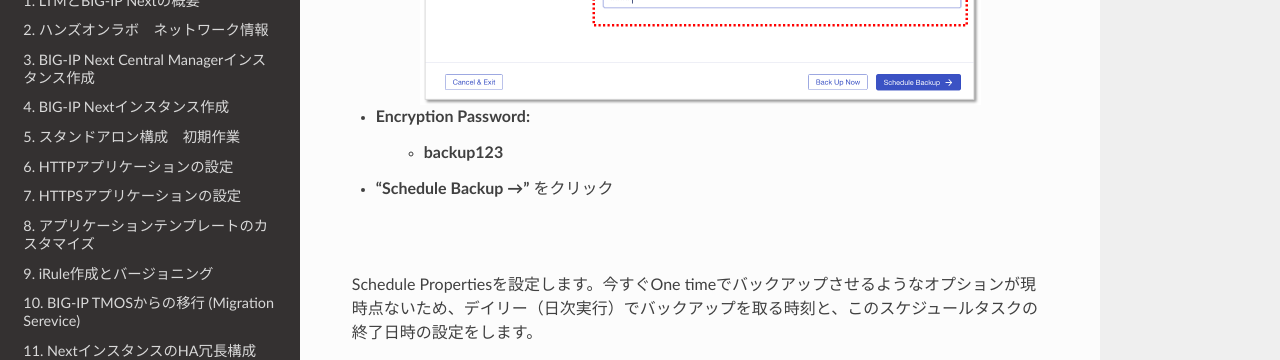
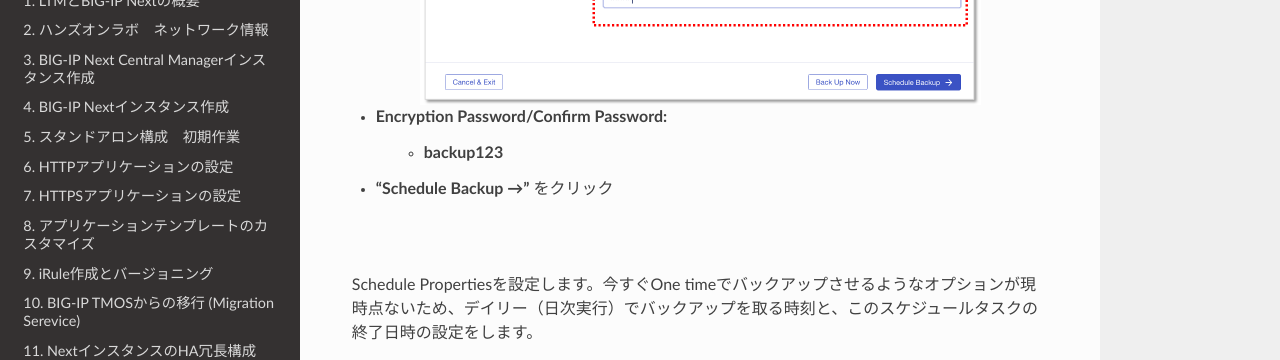
Before and after one commit to BeF5/f5j-easy-setup-next-ltm, a Sphinx documentation site: the page built from docs/content12/module01/module01.rst, in a window 1280 px wide and 900 px high, scrolled down 793 px. Shown: the part 151-511 px from the top of the window. Built offline with Sphinx 7.4.7 and the Read the Docs theme 2.0.0, drawn with Linux system fonts in a browser that asks for light colours.

Commit message:
Update module01.rst

```diff
--- a/docs/content12/module01/module01.rst
+++ b/docs/content12/module01/module01.rst
@@ -14,7 +14,7 @@ Backup Credentialsで、リストア時に使用するPasswordを設定します
    :scale: 50%
    :align: center
 
-- Encryption Password:
+- Encryption Password/Confirm Password:
    - **backup123**
 - **“Schedule Backup →”** をクリック
 
```
